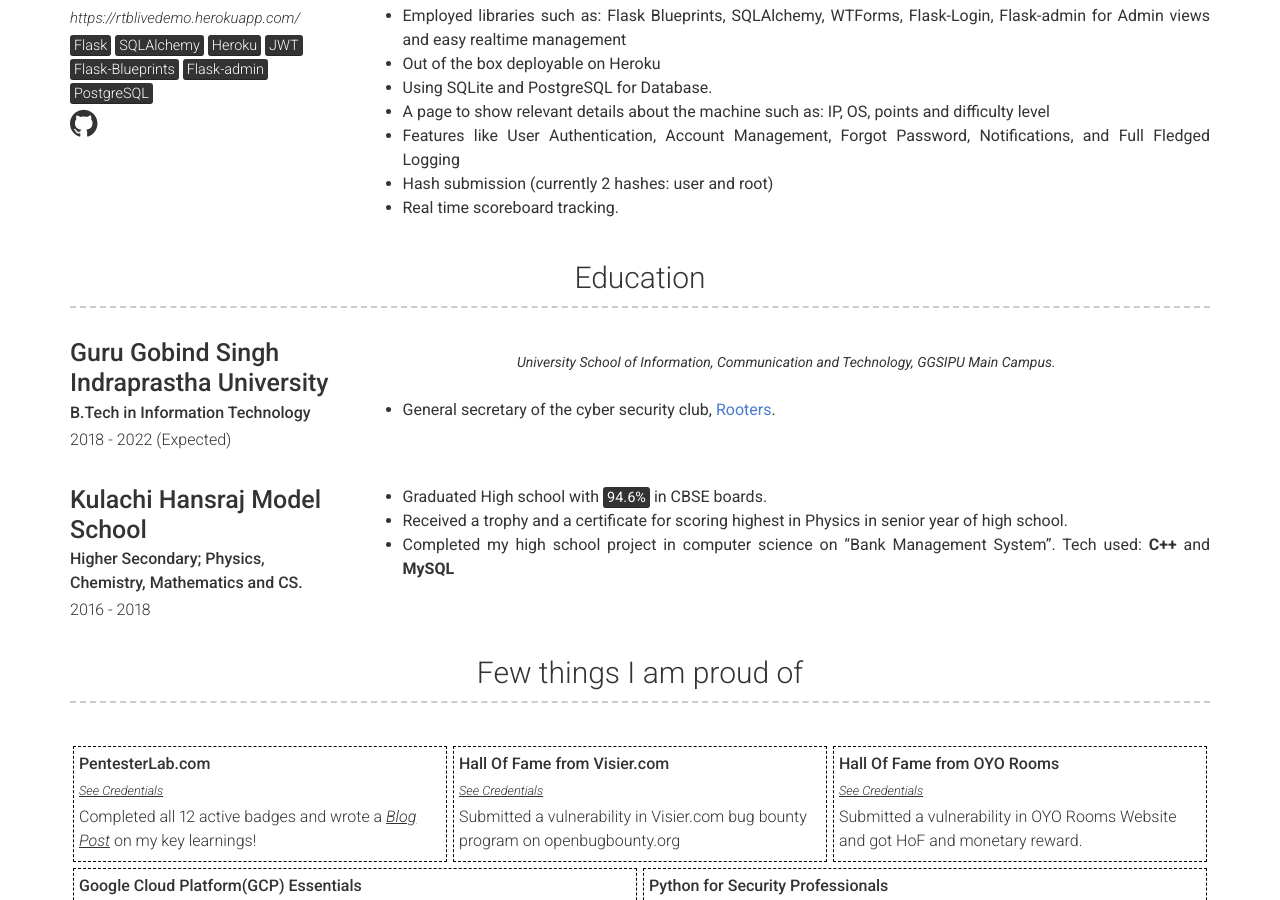
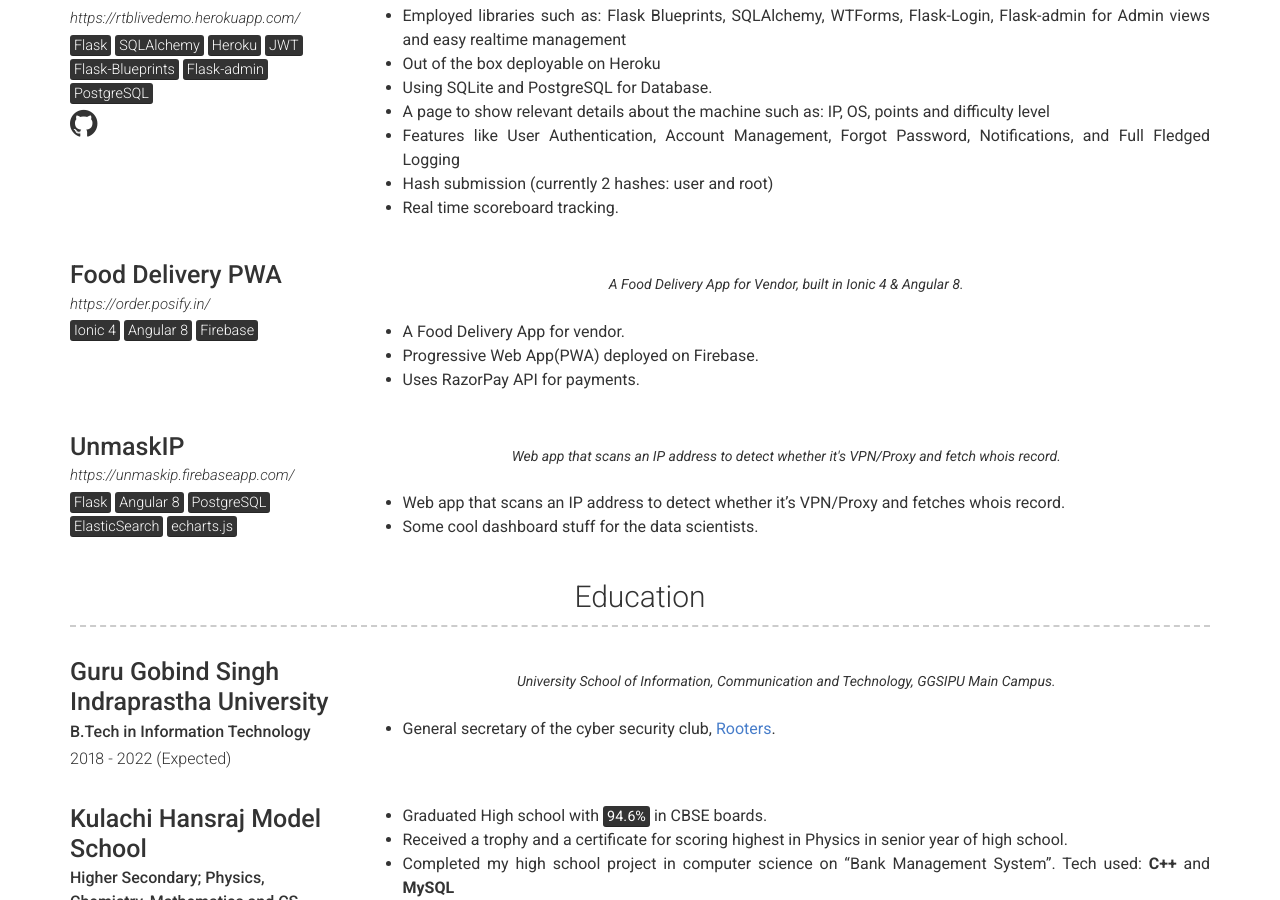
Before and after one commit to eshaan7/eshaan7.github.io, a Jekyll site: the page built from index.md, in a window 1280 px wide and 900 px high, scrolled down 1859 px. Built offline with Jekyll 4.4.1, drawn with Linux system fonts in a browser that asks for light colours.

Commit message:
Update projects.yml

```diff
--- a/_data/projects.yml
+++ b/_data/projects.yml
@@ -21,3 +21,30 @@
     - Features like User Authentication, Account Management, Forgot Password, Notifications, and Full Fledged Logging
     - Hash submission (currently 2 hashes: user and root)
     - Real time scoreboard tracking.
+
+- layout: left
+  name: Food Delivery PWA
+  link: https://order.posify.in/
+  quote: >
+    A Food Delivery App for Vendor, built in Ionic 4 & Angular 8.
+  tags: <mark>Ionic 4</mark>
+        <mark>Angular 8</mark>
+        <mark>Firebase</mark>
+  description: |
+    - A Food Delivery App for vendor.
+    - Progressive Web App(PWA) deployed on Firebase.
+    - Uses RazorPay API for payments.
+
+- layout: left
+  name: UnmaskIP
+  link: https://unmaskip.firebaseapp.com/
+  quote: >
+    Web app that scans an IP address to detect whether it's VPN/Proxy and fetch whois record.
+  tags: <mark>Flask</mark>
+        <mark>Angular 8</mark>
+        <mark>PostgreSQL</mark>
+        <mark>ElasticSearch</mark>
+        <mark>echarts.js</mark>
+  description: |
+    - Web app that scans an IP address to detect whether it's VPN/Proxy and fetches whois record.
+    - Some cool dashboard stuff for the data scientists.
```
